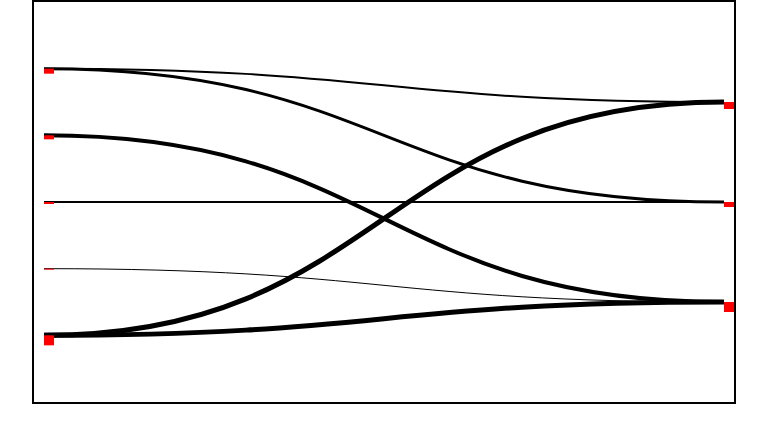
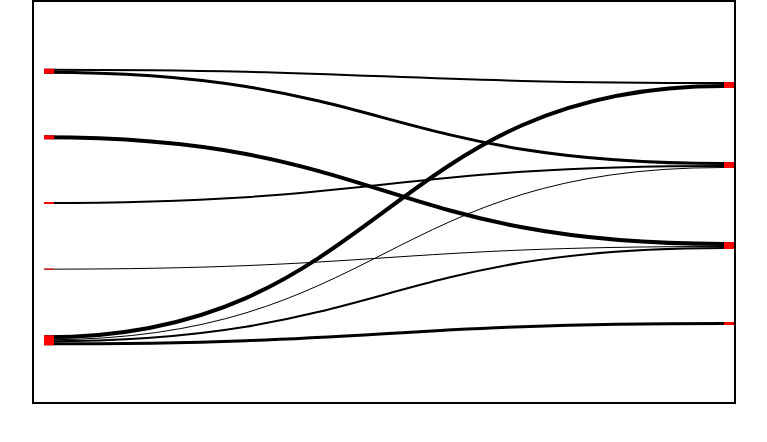
Before and after one commit to drsparrow/bipartite, a React (Create React App) app: page / in a window 1280 px wide. Shown: the top 442 px of the page, without its empty margins (256-1023 px from the left). Built offline with nearby package versions, Linux system fonts and the light colour scheme.

Commit message:
space out links

```diff
--- a/src/App.tsx
+++ b/src/App.tsx
@@ -3,15 +3,17 @@ import './App.css';
 import Bipartite, { IBGraph } from './Bipartite';
 
 const sources = ['a', 'b', 'c', 'd', 'e'];
-const targets = ['x', 'y', 'z'];
+const targets = ['w', 'x', 'y', 'z'];
 const links = [
   {source: 0, target: 0, value: 2},
   {source: 0, target: 1, value: 3},
   {source: 1, target: 2, value: 4},
   {source: 2, target: 1, value: 2},
   {source: 3, target: 2, value: 1},
-  {source: 4, target: 0, value: 5},
-  {source: 4, target: 2, value: 5},
+  {source: 4, target: 0, value: 4},
+  {source: 4, target: 1, value: 1},
+  {source: 4, target: 2, value: 2},
+  {source: 4, target: 3, value: 3},
 ];
 
 const graph: IBGraph = {sources, targets, links};
--- a/src/Bipartite.tsx
+++ b/src/Bipartite.tsx
@@ -160,10 +160,26 @@ export default class Bipartite extends React.Component<IBipartiteProps, IBiparti
   }
 
   private renderLink (link: IBLink) {
+    const sourceLinks = this.props.graph.links.filter(l => l.source === link.source).sort((a,b) => a.target - b.target);
+    let sourceOffset = 0;
+    sourceLinks.some(l => {
+      if (link === l) { return true }
+      sourceOffset += l.value || 0;
+      return false;
+    });
+
+    const targetLinks = this.props.graph.links.filter(l => l.target === link.target).sort((a,b) => a.target - b.target);
+    let targetOffset = 0;
+    targetLinks.some(l => {
+      if (link === l) { return true }
+      targetOffset += l.value || 0;
+      return false;
+    });
+
     const { x1, x2 } = this;
     const { source, target, value } = link;
-    const y1 = this.sourceHeight(source);
-    const y2 = this.targetHeight(target);
+    const y1 = this.sourceHeight(source) + sourceOffset + (link.value || 0)/2;
+    const y2 = this.targetHeight(target) + targetOffset + (link.value || 0)/2;;
     return <BLink {...{value, x1, x2, y1, y2}}/>;
   }
 }
```
